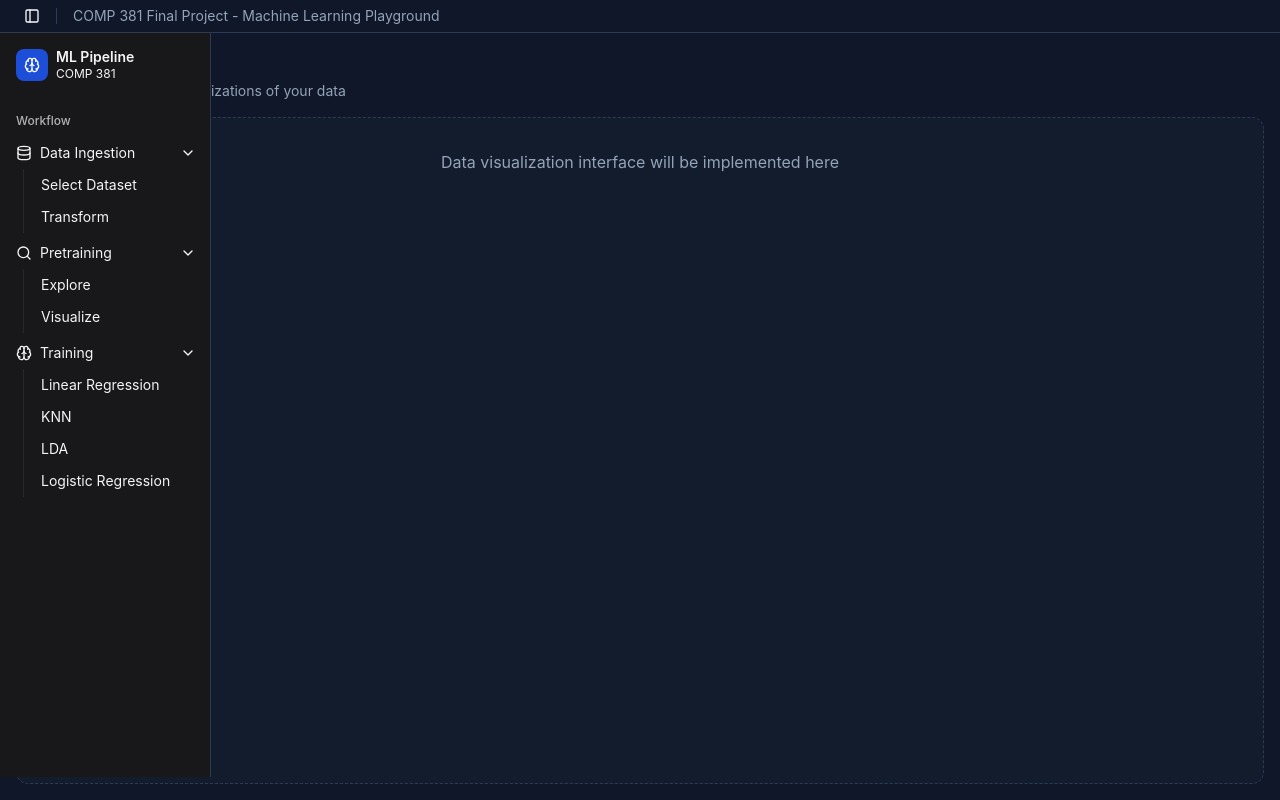
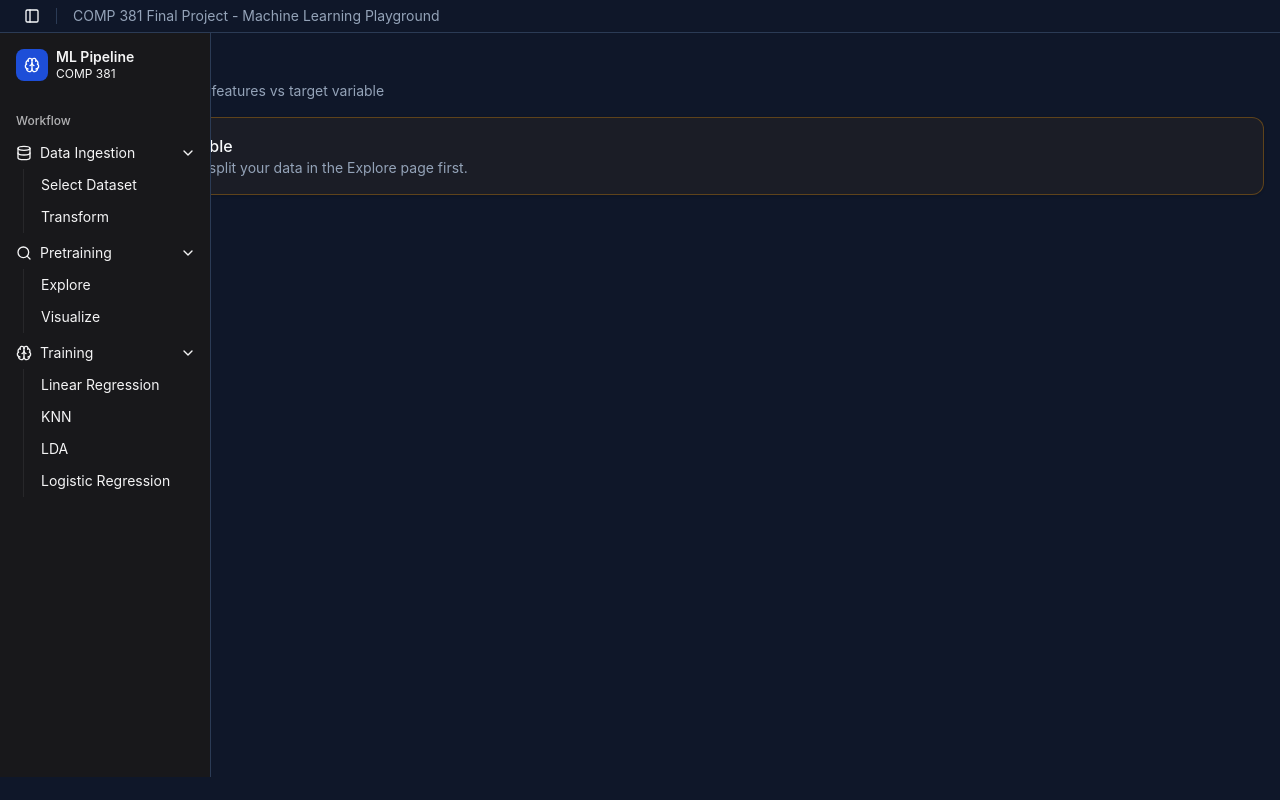
Before and after one commit to mrishab/ML-Playground, a React (Vite) app: page /pretrain/visualize in a window 1280 px wide. Built offline with nearby package versions, Linux system fonts and the light colour scheme.

Commit message:
Implement visualize page with multiple tabs plotting all independent and dependent variable combination

```diff
--- a/package.json
+++ b/package.json
@@ -46,8 +46,10 @@
     "lucide-react": "^0.522.0",
     "next-themes": "^0.4.6",
     "papaparse": "^5.5.3",
+    "plotly.js": "^3.4.0",
     "react": "^19.1.0",
     "react-dom": "^19.1.0",
+    "react-plotly.js": "^2.6.0",
     "react-router-dom": "^7.6.2",
     "sonner": "^2.0.6",
     "tailwind-merge": "^3.3.1",
@@ -62,6 +64,7 @@
     "@types/papaparse": "^5.5.2",
     "@types/react": "^19.1.2",
     "@types/react-dom": "^19.1.2",
+    "@types/react-plotly.js": "^2.6.4",
     "@vitejs/plugin-react": "^4.4.1",
     "eslint": "^9.25.0",
     "eslint-plugin-react-hooks": "^5.2.0",
--- /dev/null
+++ b/src/components/FeatureTabs.tsx
@@ -0,0 +1,36 @@
+import { Tabs, TabsContent, TabsList, TabsTrigger } from "@/components/ui/tabs";
+import { ScrollArea, ScrollBar } from "@/components/ui/scroll-area";
+import type { FeatureTabItem } from "./useFeatureTabs";
+
+type FeatureTabsProps = {
+  tabs: FeatureTabItem[];
+  defaultTab?: string;
+};
+
+export function FeatureTabs({ tabs, defaultTab }: FeatureTabsProps) {
+  if (tabs.length === 0) {
+    return null;
+  }
+
+  const defaultValue = defaultTab ?? tabs[0].id;
+
+  return (
+    <Tabs defaultValue={defaultValue} className="w-full">
+      <ScrollArea className="w-full">
+        <TabsList className="inline-flex w-max">
+          {tabs.map((tab) => (
+            <TabsTrigger key={tab.id} value={tab.id} className="min-w-[120px]">
+              {tab.label}
+            </TabsTrigger>
+          ))}
+        </TabsList>
+        <ScrollBar orientation="horizontal" />
+      </ScrollArea>
+      {tabs.map((tab) => (
+        <TabsContent key={tab.id} value={tab.id}>
+          {tab.content}
+        </TabsContent>
+      ))}
+    </Tabs>
+  );
+}
--- /dev/null
+++ b/src/components/ScatterPlot.tsx
@@ -0,0 +1,27 @@
+import Plot from "react-plotly.js";
+import { useScatterPlot } from "./useScatterPlot";
+import type { ScatterPlotData } from "./useScatterPlot";
+
+type ScatterPlotProps = ScatterPlotData & {
+  height?: number;
+};
+
+export function ScatterPlot({
+  x,
+  y,
+  xLabel,
+  yLabel,
+  height = 400,
+}: ScatterPlotProps) {
+  const { data, layout, config } = useScatterPlot({ x, y, xLabel, yLabel });
+
+  return (
+    <Plot
+      data={data}
+      layout={{ ...layout, height, autosize: true }}
+      config={config}
+      useResizeHandler
+      className="w-full"
+    />
+  );
+}
--- /dev/null
+++ b/src/components/useFeatureTabs.ts
@@ -0,0 +1,25 @@
+import type { ReactNode } from "react";
+
+export type FeatureTabItem = {
+  id: string;
+  label: string;
+  content: ReactNode;
+};
+
+export type UseFeatureTabsProps = {
+  features: string[];
+  targetColumn: string;
+  renderContent: (feature: string, target: string) => ReactNode;
+};
+
+export function useFeatureTabs({
+  features,
+  targetColumn,
+  renderContent,
+}: UseFeatureTabsProps): FeatureTabItem[] {
+  return features.map((feature) => ({
+    id: feature,
+    label: `${feature} vs ${targetColumn}`,
+    content: renderContent(feature, targetColumn),
+  }));
+}
--- /dev/null
+++ b/src/components/useScatterPlot.ts
@@ -0,0 +1,70 @@
+import { useMemo } from "react";
+import type { Data, Layout, Config } from "plotly.js";
+
+export type ScatterPlotData = {
+  x: number[];
+  y: number[];
+  xLabel: string;
+  yLabel: string;
+};
+
+export function useScatterPlot({ x, y, xLabel, yLabel }: ScatterPlotData) {
+  const data: Data[] = useMemo(
+    () => [
+      {
+        x,
+        y,
+        type: "scatter",
+        mode: "markers",
+        marker: {
+          color: "hsl(var(--primary))",
+          size: 8,
+          opacity: 0.7,
+        },
+        hovertemplate: `${xLabel}: %{x:.4f}<br>${yLabel}: %{y:.4f}<extra></extra>`,
+      },
+    ],
+    [x, y, xLabel, yLabel],
+  );
+
+  const layout: Partial<Layout> = useMemo(
+    () => ({
+      xaxis: {
+        title: { text: xLabel },
+        gridcolor: "hsl(var(--border))",
+        zerolinecolor: "hsl(var(--border))",
+      },
+      yaxis: {
+        title: { text: yLabel },
+        gridcolor: "hsl(var(--border))",
+        zerolinecolor: "hsl(var(--border))",
+      },
+      margin: { t: 40, r: 40, b: 60, l: 60 },
+      paper_bgcolor: "transparent",
+      plot_bgcolor: "transparent",
+      font: {
+        family: "inherit",
+        color: "hsl(var(--foreground))",
+      },
+      hovermode: "closest",
+    }),
+    [xLabel, yLabel],
+  );
+
+  const config: Partial<Config> = useMemo(
+    () => ({
+      displayModeBar: true,
+      displaylogo: false,
+      modeBarButtonsToRemove: [
+        "select2d",
+        "lasso2d",
+        "autoScale2d",
+        "toggleSpikelines",
+      ],
+      responsive: true,
+    }),
+    [],
+  );
+
+  return { data, layout, config };
+}
--- a/src/pages/VisualizePage.tsx
+++ b/src/pages/VisualizePage.tsx
@@ -1,22 +1,75 @@
 import { BarChart3 } from "lucide-react";
+import { Card, CardContent } from "@/components/ui/card";
+import { PageHeader } from "@/components/PageHeader";
+import { NoDatasetAlert } from "@/components/NoDatasetAlert";
+import { FeatureTabs } from "@/components/FeatureTabs";
+import { ScatterPlot } from "@/components/ScatterPlot";
+import { useFeatureTabs } from "@/components/useFeatureTabs";
+import { useVisualizePage } from "./useVisualizePage";
 
 export function VisualizePage() {
+  const { featureNames, targetColumn, isSplit, getFeatureData } =
+    useVisualizePage();
+
+  const tabs = useFeatureTabs({
+    features: featureNames,
+    targetColumn,
+    renderContent: (feature, target) => {
+      const { x, y } = getFeatureData(feature);
+      return (
+        <Card>
+          <CardContent className="pt-6">
+            <ScatterPlot x={x} y={y} xLabel={feature} yLabel={target} />
+          </CardContent>
+        </Card>
+      );
+    },
+  });
+
+  // No split data available
+  if (!isSplit) {
+    return (
+      <div className="flex flex-1 flex-col gap-4 p-4">
+        <PageHeader
+          icon={BarChart3}
+          title="Visualize"
+          subtitle="Create scatter plots of features vs target variable"
+        />
+        <NoDatasetAlert
+          title="No split data available"
+          description="Please configure and split your data in the Explore page first."
+          showLink={false}
+        />
+      </div>
+    );
+  }
+
+  // No features selected
+  if (featureNames.length === 0) {
+    return (
+      <div className="flex flex-1 flex-col gap-4 p-4">
+        <PageHeader
+          icon={BarChart3}
+          title="Visualize"
+          subtitle="Create scatter plots of features vs target variable"
+        />
+        <NoDatasetAlert
+          title="No features available"
+          description="No feature columns found in the split data."
+          showLink={false}
+        />
+      </div>
+    );
+  }
+
   return (
     <div className="flex flex-1 flex-col gap-4 p-4">
-      <div className="flex items-center gap-3">
-        <BarChart3 className="h-8 w-8 text-primary" />
-        <div>
-          <h1 className="text-2xl font-semibold">Visualize</h1>
-          <p className="text-sm text-muted-foreground">
-            Create plots and visualizations of your data
-          </p>
-        </div>
-      </div>
-      <div className="flex-1 rounded-xl border border-dashed border-border bg-muted/30 p-8">
-        <p className="text-center text-muted-foreground">
-          Data visualization interface will be implemented here
-        </p>
-      </div>
+      <PageHeader
+        icon={BarChart3}
+        title="Visualize"
+        subtitle={`Scatter plots of ${featureNames.length} feature${featureNames.length > 1 ? "s" : ""} vs ${targetColumn}`}
+      />
+      <FeatureTabs tabs={tabs} />
     </div>
   );
 }
--- /dev/null
+++ b/src/pages/useVisualizePage.ts
@@ -0,0 +1,33 @@
+import { useMemo, useCallback } from "react";
+import { useMLConfigStore } from "@/stores/mlConfig";
+
+export function useVisualizePage() {
+  const xTrain = useMLConfigStore((state) => state.xTrain);
+  const yTrain = useMLConfigStore((state) => state.yTrain);
+  const targetColumn = useMLConfigStore((state) => state.targetColumn);
+  const isSplit = useMLConfigStore((state) => state.isSplit);
+
+  const featureNames = useMemo(() => {
+    if (!xTrain) return [];
+    return xTrain.columns as string[];
+  }, [xTrain]);
+
+  const getFeatureData = useCallback(
+    (featureName: string): { x: number[]; y: number[] } => {
+      if (!xTrain || !yTrain || !targetColumn) {
+        return { x: [], y: [] };
+      }
+      const x = xTrain.column(featureName).values as number[];
+      const y = yTrain.column(targetColumn).values as number[];
+      return { x, y };
+    },
+    [xTrain, yTrain, targetColumn],
+  );
+
+  return {
+    featureNames,
+    targetColumn,
+    isSplit,
+    getFeatureData,
+  };
+}
```
Also changed, not shown: 1 other file (tests, documents, lock files or other folders).
